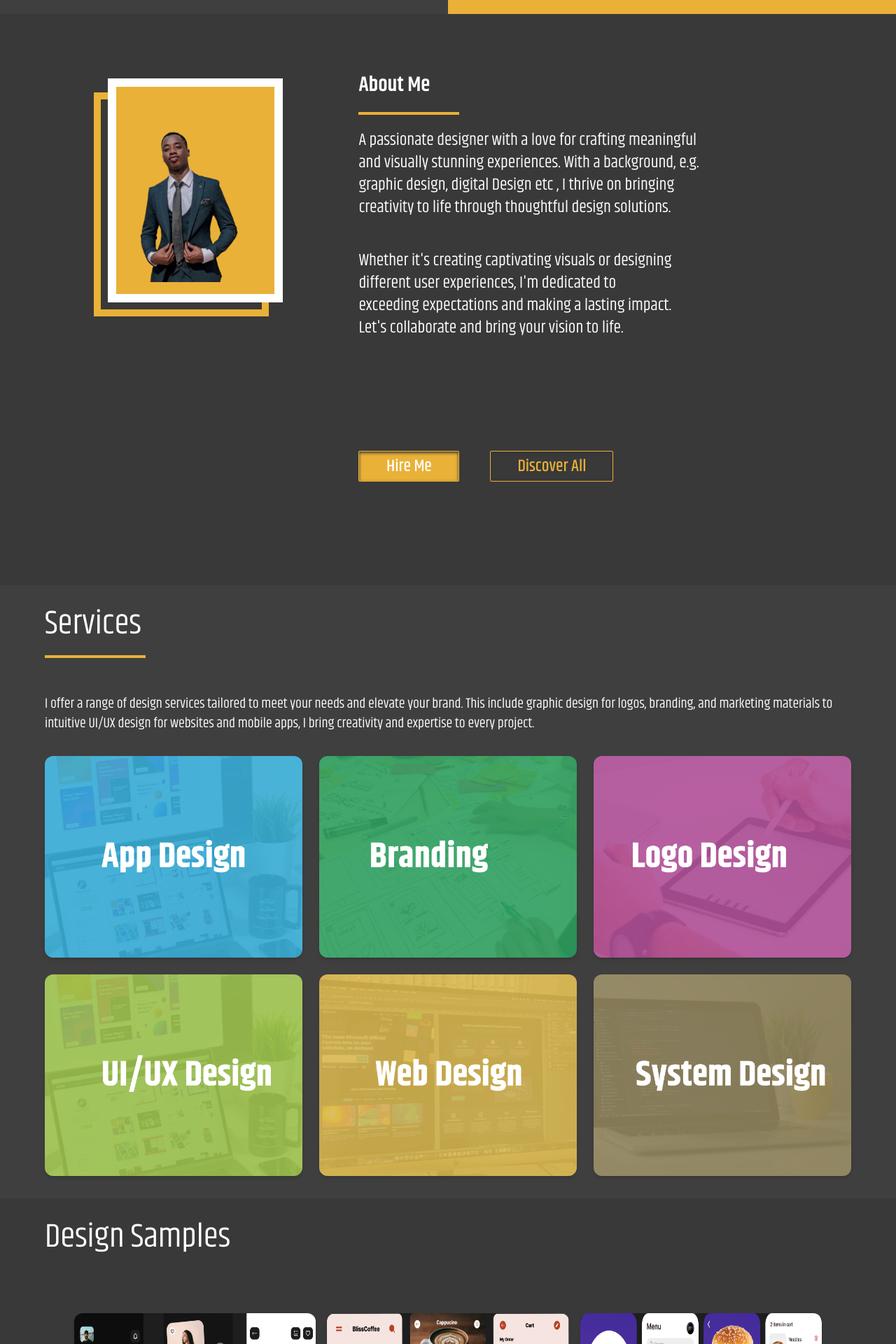
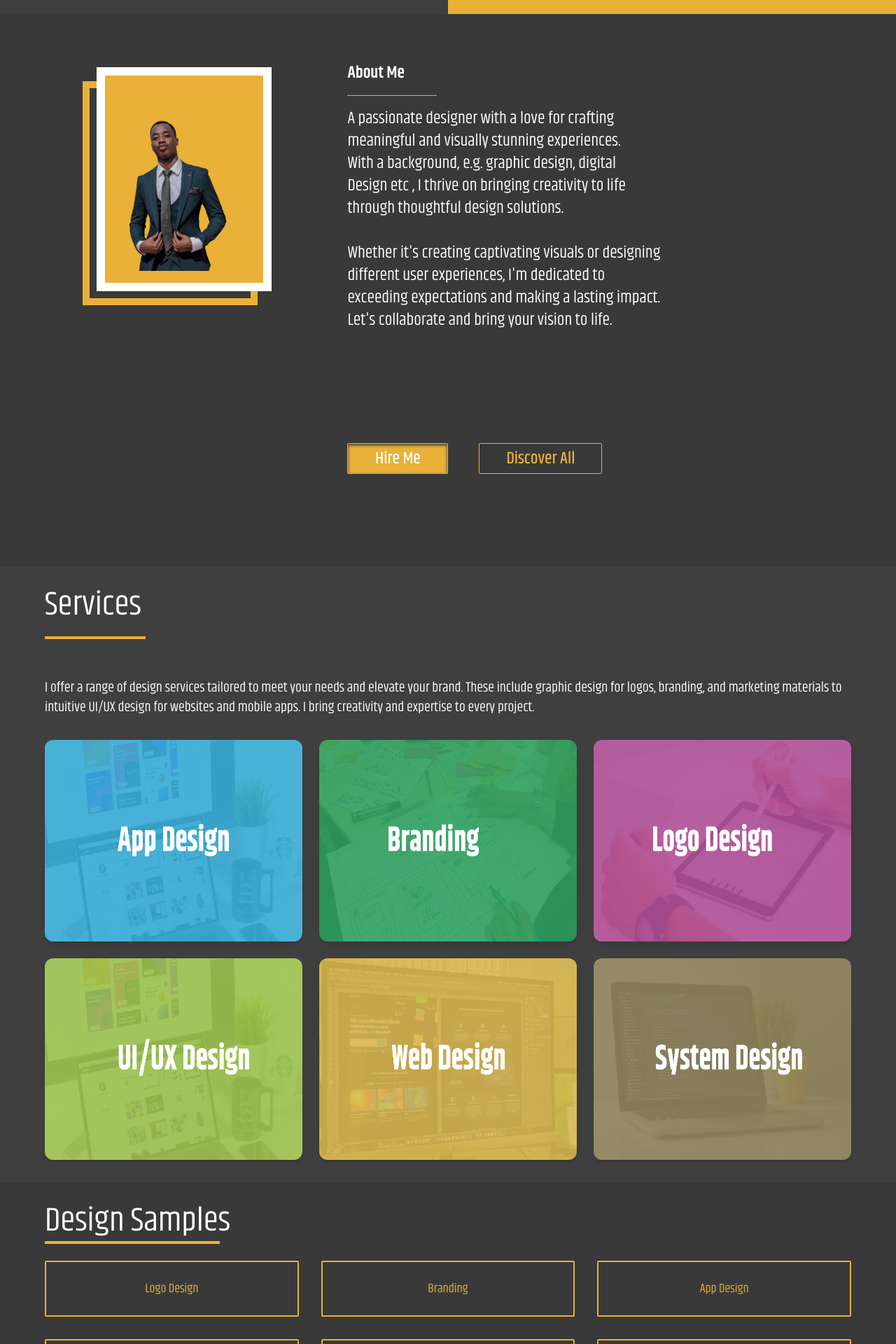
Before and after one commit to 0122345/Eloge_repo, a Next.js app in the folder eloge-portfolio/: page / in a window 1280 px wide. Shown: the part 780-2700 px from the top of the page at 70% size. Built offline with nearby package versions, Linux system fonts and the light colour scheme.

Commit message:
"Updated components  "

```diff
--- a/eloge-portfolio/app/components/About.js
+++ b/eloge-portfolio/app/components/About.js
@@ -37,7 +37,7 @@ const About = () => {
   };
 
   return (
-    <div ref={sectionRef} className="w-full min-h-screen bg-home-service font-khand p-4 lg:p-8 flex flex-col lg:flex-row overflow-x-hidden">
+    <div ref={sectionRef} className="w-full bg-home-service font-khand p-2 lg:p-4 flex flex-col lg:flex-row overflow-x-hidden">
       <div className="relative flex justify-center lg:justify-start lg:ml-[8vw] lg:mt-[10vh] mb-8 lg:mb-0 animate">
         <div className="w-[200px] lg:w-[250px] border-[10px] border-solid border-home-yellow h-[270px] lg:h-[320px]">
         </div>
@@ -55,22 +55,21 @@ const About = () => {
           </span>
         </div>
       </div>
-
         <div className="w-full lg:w-[60%] flex flex-col lg:ml-[10vw] mt-8">
           <div className="flex flex-col my-5">
-          <h1 className="text-2xl lg:text-3xl text-white font-semibold animate">About Me</h1>
+            <h1 className="text-xl lg:text-2xl text-white font-semibold animate">About Me</h1>
             <motion.hr
               variants={itemVariants}
-            className="w-28 lg:w-36 border-t-4 border-home-yellow my-3 lg:my-5 animate"
+              className="w-24 lg:w-32 border-t-3 border-home-yellow my-2 lg:my-4 animate"
             />
-          <p className="text-lg lg:text-2xl text-white w-full lg:max-w-[500px] pb-6 lg:pb-11 animate">
+            <p className="text-xl lg:text-2xl  text-white w-full lg:max-w-[400px] pb-4 lg:pb-8 animate">
               A passionate designer with a love for crafting
               meaningful and visually stunning experiences.
               With a background, e.g. graphic design, digital
               Design etc , I thrive on bringing creativity to
               life through thoughtful design solutions.
           </p>
-          <p className="text-lg lg:text-2xl text-white w-full  lg:max-w-[450px] animate">
+          <p className="text-xl lg:text-2xl text-white w-full  lg:max-w-[450px] animate">
             Whether it's creating captivating visuals or
             designing different user experiences, I'm dedicated
             to exceeding expectations and making a lasting impact.
--- a/eloge-portfolio/app/components/Projects.js
+++ b/eloge-portfolio/app/components/Projects.js
@@ -1,29 +1,39 @@
 import { projects } from '@/public/utils'
+import { buttons } from '@/public/utils'
 import Image from 'next/image'
-import React from 'react'
 
 const Projects = () => {
-  return (
-    <div className='w-full bg-home-service p-8 md:px-16 min-h-screen'>
-        <h1 className='font-khand text-5xl text-white'>Design Samples</h1>
-        <hr className="w-[180px] lg:w-[200px] border-t-4 p-4 border-home-yellow lg:mx-14 mx-11 animate" />
-        <div className='flex flex-wrap justify-center gap-2 md:gap-8'>
-
+    return (
+      <section className='w-full bg-home-service p-8 md:px-16 min-h-screen'>
+        <h1 className='font-khand text-5xl text-white mb-1'>Design Samples</h1>
+        <hr className="flex justify-start w-[250px] border-t-4 border-home-yellow mt-0 mb-6 mx-auto lg:mx-0 sm:left-2" />
+        {/*Buttons*/}
+        <div className="grid grid-cols-3 grid-rows-2 gap-8 mt-4">
+          {buttons.map((button, index) => (
+            <button
+              key={button.id || index}
+              className='p-8 text-lg h-20 flex justify-center items-center rounded-sm font-khand text-home-yellow hover:text-white border-2 border-solid border-home-yellow hover:border-white'
+            >
+              {button.name}
+            </button>
+          ))}
         </div>
         <div className='w-full mt-8 gap-4 flex justify-center pt-4 flex-wrap'>
-            {
-                projects.map((item,i) => (
-                    <div key={i} className='w-full md:w-[48%] hover lg:w-[30%]'>
-                        <div className='relative  min-h-72 rounded-xl overflow-hidden shadow-md p-8'>
-                            <Image src={item.img} alt='' fill/>
-
-                        </div>
-                    </div>
-                ))
-            }
+          {projects.map((item, index) => (
+            <div key={item.id || index} className='w-full md:w-[48%] lg:w-[30%] hover'>
+              <div className='relative min-h-72 rounded-xl overflow-hidden shadow-md p-8'>
+                <Image
+                  src={item.img}
+                  alt={item.alt || 'Project image'}
+                  fill
+                  sizes="(max-width: 768px) 100vw, (max-width: 1200px) 50vw, 33vw"
+                />
+              </div>
+            </div>
+          ))}
         </div>
-    </div>
-  )
+      </section>
+    )
 }
 
 export default Projects
--- a/eloge-portfolio/app/components/Services.js
+++ b/eloge-portfolio/app/components/Services.js
@@ -10,43 +10,39 @@ const Services = () => {
     const observer = new IntersectionObserver(
       (entries) => {
         entries.forEach((entry) => {
-          if (entry.isIntersecting) {
-            entry.target.classList.add('animate-in');
-          } else {
-            entry.target.classList.remove('animate-in');
-          }
+          entry.target.classList.toggle('animate-in', entry.isIntersecting);
         });
       },
       { threshold: 0.1 }
     );
 
-    const elements = sectionRef.current.querySelectorAll('.animate');
-    elements.forEach((el) => observer.observe(el));
+    const elements = sectionRef.current?.querySelectorAll('.animate');
+    elements?.forEach((el) => observer.observe(el));
 
     return () => observer.disconnect();
   }, []);
 
   return (
-    <div ref={sectionRef} className="w-full min-h-screen bg-home-gray font-khand p-8 md:px-16 flex flex-col">
+    <section ref={sectionRef} className="w-full min-h-screen bg-home-gray font-khand p-8 md:px-16 flex flex-col">
       <h1 className="text-5xl text-white animate">Services</h1>
-      <hr className="w-28 lg:w-36 border-t-4 border-home-yellow my-3 lg:my-5 animate" />
-      <div className="mt-8 text-xl text-white animate">
+      <hr className="w-28 h-2 lg:w-36 border-t-4 border-home-yellow my-3 lg:my-5 animate" />
+      <p className="mt-8 text-xl text-white animate">
         I offer a range of design services tailored to meet your needs and
-        elevate your brand. This include graphic design for logos, branding, and
+        elevate your brand. These include graphic design for logos, branding, and
         marketing materials to intuitive UI/UX design for websites and mobile
-        apps, I bring creativity and expertise to every project.
-      </div>
+        apps. I bring creativity and expertise to every project.
+      </p>
 
       <div className="grid grid-cols-1 md:grid-cols-2 lg:grid-cols-3 gap-6 mt-8">
-        {Array.isArray(frames) && frames.map((item, i) => (
-          <div key={i} className='w-full animate' style={{transitionDelay: `${i * 100}ms`}}>
+        {frames?.map((item, i) => (
+          <div key={item.alt || `service-${i}`} className='w-full animate' style={{transitionDelay: `${i * 100}ms`}}>
             <div className='relative h-72 rounded-xl overflow-hidden shadow-md p-8'>
-              <Image src={item.img} alt={item.alt || `Service ${i + 1}`} fill objectFit="cover" />
+              <Image src={item.img} alt={item.alt || `Service ${i + 1}`} fill sizes="(max-width: 768px) 100vw, (max-width: 1200px) 50vw, 33vw" />
             </div>
           </div>
         ))}
       </div>
-    </div>
+    </section>
   );
 };
 
--- a/eloge-portfolio/app/layout.js
+++ b/eloge-portfolio/app/layout.js
@@ -15,7 +15,6 @@ export default function RootLayout({children,}) {
   return (
     <html lang="en">
       <body className={inter.className}>
-        {/* <Navigation /> */}
         {children}
       </body>
     </html>
--- a/eloge-portfolio/public/utils.js
+++ b/eloge-portfolio/public/utils.js
@@ -157,21 +157,71 @@ export const web_design = [
     {}
 ]
 export const ui_design = [
-    {}
+    {},{},{}
 ]
 
 export const buttons = [
    {
      id: 1,
-     name: 'Log Design',
+     name: 'Logo Design',
+     image : [
+        {
+            title: 'Logo 1',
+            img:'/projects/logo1.png'
+        },
+        {
+            title: 'Logo 2',
+            img:'/projects/logo2.png'
+        },
+        {
+            title: 'Logo 3',
+            img:'/projects/logo3.png'
+        },
+        {
+            title: 'Logo 4',
+            img:'/projects/logo4.png'
+        },
+        {
+            title: 'Logo 5',
+            img:'/projects/logo5.png'
+        },
+        {
+            title: 'logo 6',
+            img:'/projects/logo6.png'
+        }
+
+     ],
    },
+
    {
     id: 2,
     name: 'Branding'
    },
    {
     id: 3,
-    name: 'App Design'
+    name: 'App Design',
+    image : [
+        {
+            title: 'App 1',
+            img: '/projects/Clothing Store App 1apps.png'
+        },
+        {
+            title: 'App 2',
+            img: '/projects/coffee shop App 1apps.png'
+        },
+        {
+            title: 'App 3',
+            img: '/projects/app3.png'
+        },
+        {
+            title: 'App 4',
+            img: '/projects/app 4.png'
+        },
+        {
+            title: 'App 5',
+            img: '/projects/Food Odering App 1apps.png'
+        }
+    ]
    },
    {
     id: 4,
```
Lines whose indentation alone changed are shown as unchanged.
